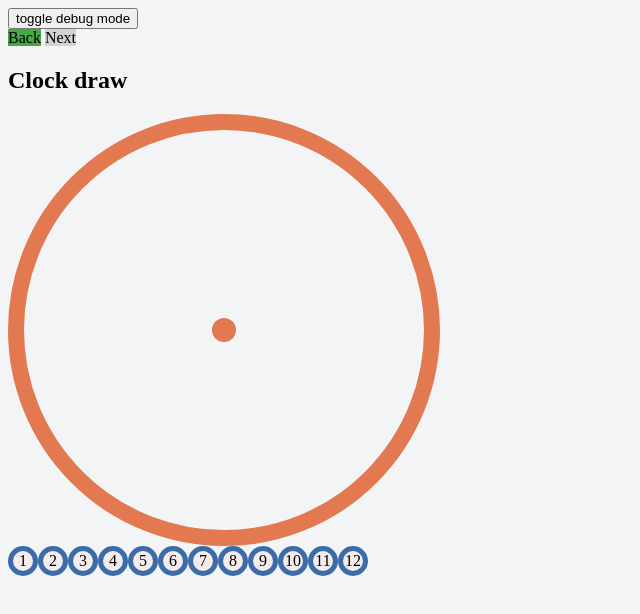
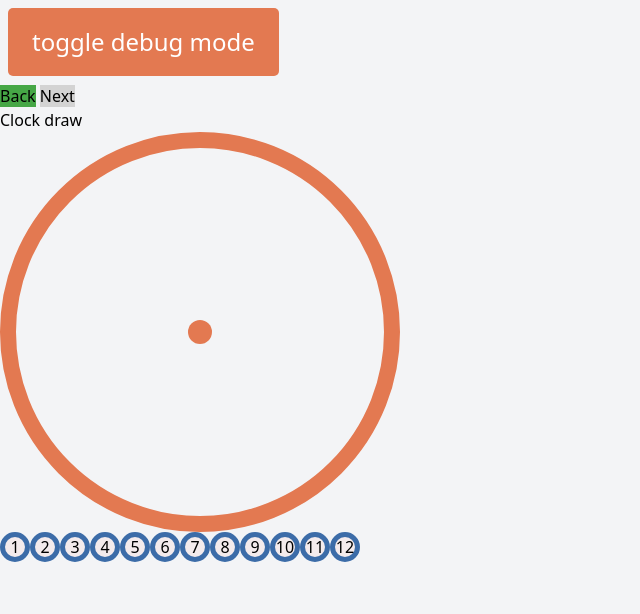
Before and after one commit to ntnon/svelte-cog, a SvelteKit app: page /tasks/clockdraw in a window 1280 px wide. Shown: the top 614 px of the page, without its empty margins (0-640 px from the left). Built offline with nearby package versions, Linux system fonts and the light colour scheme.

Commit message:
Update app.css with new styles for clock and button

```diff
--- a/src/app.css
+++ b/src/app.css
@@ -1,8 +1,7 @@
-/*
 @tailwind base;
 @tailwind components;
 @tailwind utilities;
-*/
+
 .clock {
     border: solid 2vh rgb(227 121 81);
     border-radius: 50%;
@@ -32,3 +31,22 @@
     border-radius: 50%;
     border: solid #e37951;
 }
+
+button {
+    background-color: #e37951;
+    color: white;
+    padding: 2vh 3vh;
+    border: none;
+    border-radius: 5px;
+    cursor: pointer;
+    font-size: 1.5rem;
+    margin: 1vh;
+}
+
+.disabled {
+    background-color: red;
+}
+
+.enabled {
+    background-color: green;
+}
```
